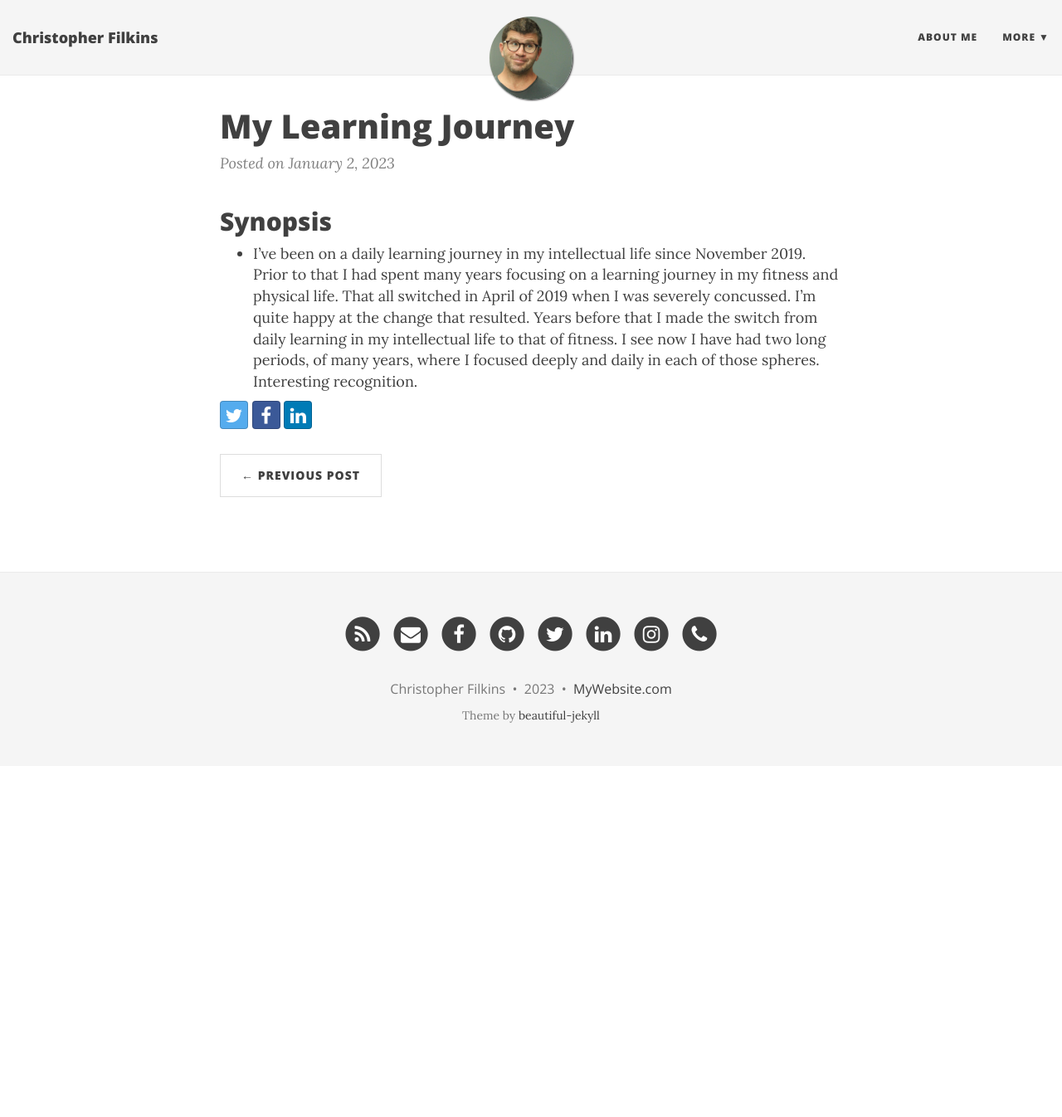
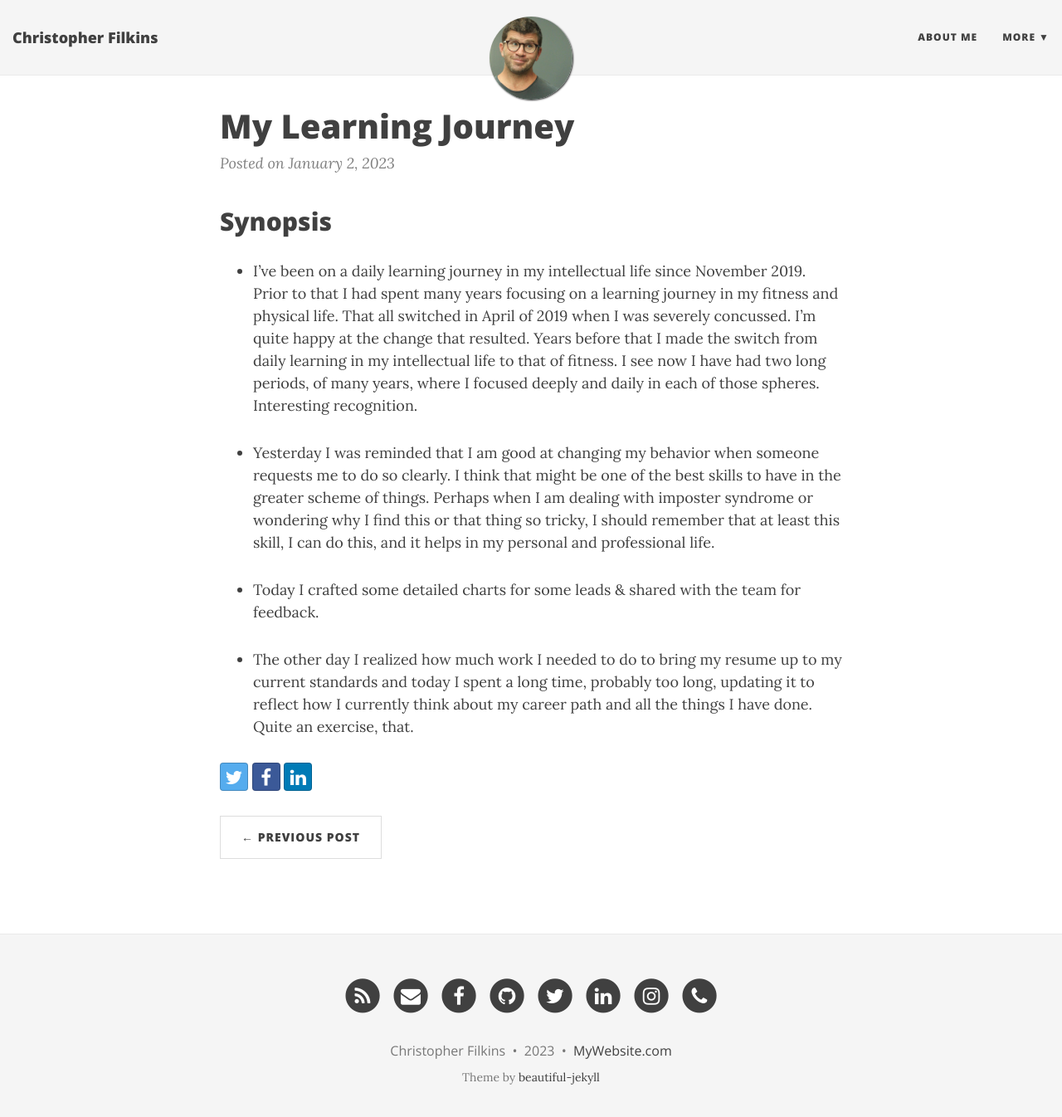
Before and after one commit to filchyboy/filchyboy.github.io, a Jekyll site: the page built from _posts/2023-01-02-My-Learning-Journey.md, in a window 1280 px wide and 1359 px high. Shown: the top 1346 px of the window at 83% size. Built offline with Jekyll 4.4.1, drawn with Linux system fonts in a browser that asks for light colours; nearby versions of some CDN libraries.

Commit message:
Fixed overwrite

```diff
--- a/_posts/2023-01-02-My-Learning-Journey.md
+++ b/_posts/2023-01-02-My-Learning-Journey.md
@@ -1,3 +1,9 @@
 ## Synopsis
 
 * I've been on a daily learning journey in my intellectual life since November 2019. Prior to that I had spent many years focusing on a learning journey in my fitness and physical life. That all switched in April of 2019 when I was severely concussed. I'm quite happy at the change that resulted. Years before that I made the switch from daily learning in my intellectual life to that of fitness. I see now I have had two long periods, of many years, where I focused deeply and daily in each of those spheres. Interesting recognition.
+
+* Yesterday I was reminded that I am good at changing my behavior when someone requests me to do so clearly. I think that might be one of the best skills to have in the greater scheme of things. Perhaps when I am dealing with imposter syndrome or wondering why I find this or that thing so tricky, I should remember that at least this skill, I can do this, and it helps in my personal and professional life.
+
+* Today I crafted some detailed charts for some leads & shared with the team for feedback.
+
+* The other day I realized how much work I needed to do to bring my resume up to my current standards and today I spent a long time, probably too long, updating it to reflect how I currently think about my career path and all the things I have done. Quite an exercise, that.
```
